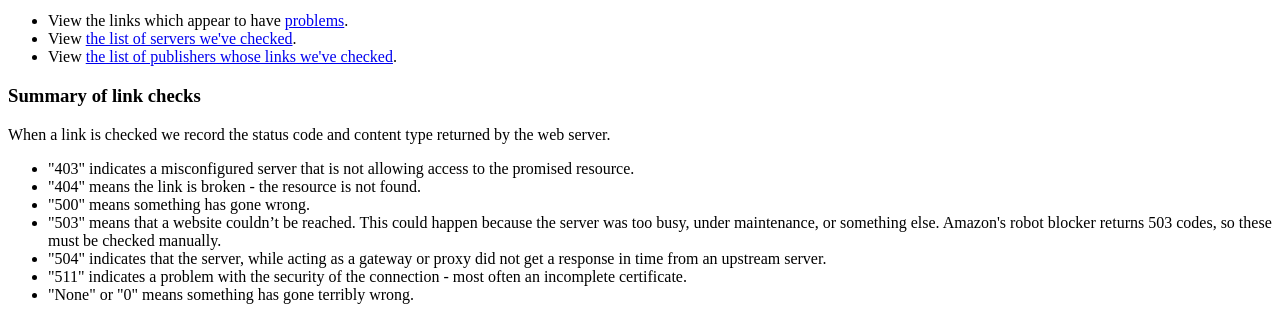
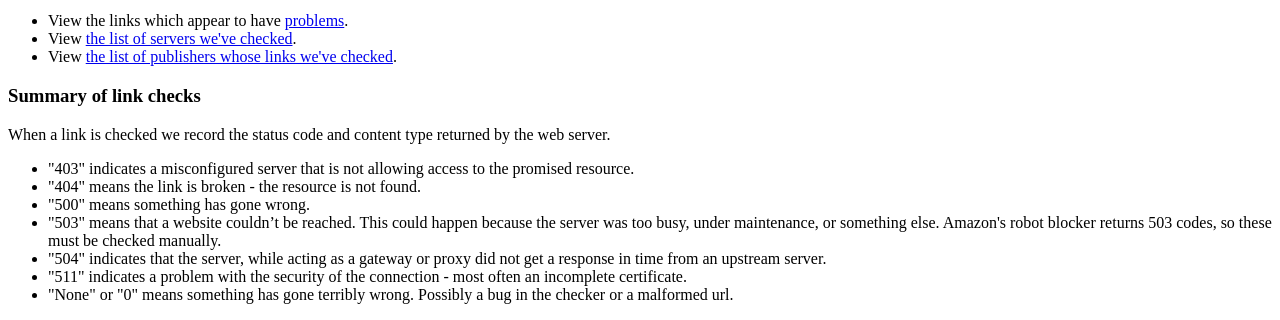
Before and after one commit to EbookFoundation/doab-check, a Django app: template doab_check/templates/index.html in a window 1280 px wide. Shown: the part 322-642 px from the top of the page. Run offline with Django 4.2, Linux system fonts and the light colour scheme; the template is opened without the code that fills it, so the values that code supplies are empty.

Commit message:
better explanation for code 0

```diff
--- a/doab_check/templates/index.html
+++ b/doab_check/templates/index.html
@@ -42,7 +42,7 @@ When a link is checked we record the status code and content type returned by th
 <li>"503" means that a website couldn’t be reached. This could happen because the server was too busy, under maintenance, or something else. Amazon's robot blocker returns 503 codes, so these must be checked manually.
 <li>"504" indicates that the server, while acting as a gateway or proxy did not get a response in time from an upstream server.
 <li>"511" indicates a problem with the security of the connection - most often an incomplete certificate.
-<li>"None" or "0" means something has gone terribly wrong.
+<li>"None" or "0" means something has gone terribly wrong. Possibly a bug in the checker or a malformed url.
 </ul>
 
 <p> {{ num_checked }} links have been checked. <p>
```
